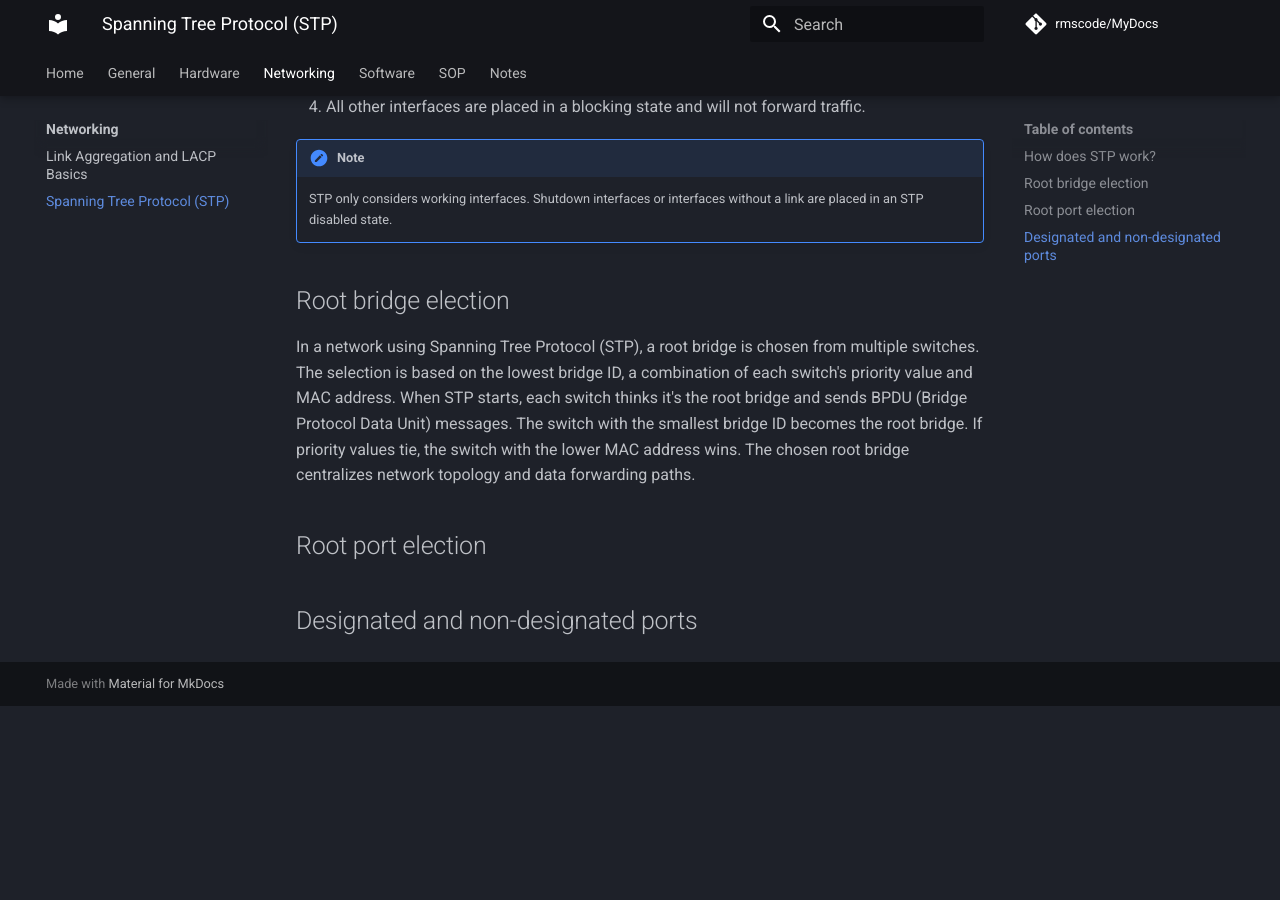
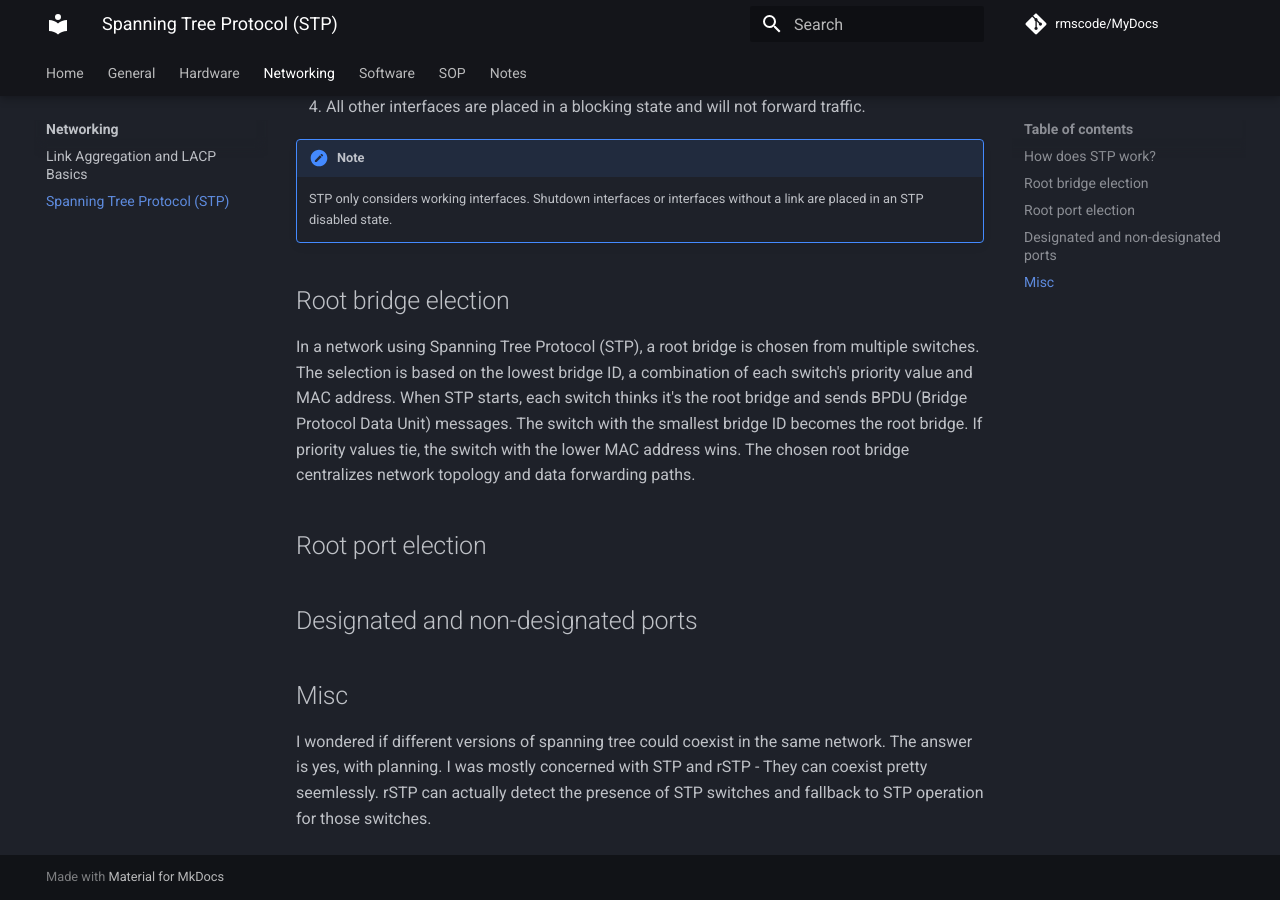
Before and after one commit to rmscode/binary-garden, an MkDocs documentation site: the page built from docs/networking/spanning-tree.md, in a window 1280 px wide and 900 px high, scrolled down 689 px. Built offline with MkDocs 1.6.1 and Material for MkDocs 9.7.7, drawn with Linux system fonts in a browser that asks for light colours; comment, search, counter and statistics services are not loaded; before the commit the page ends 1395 px from its top, so only the background shows below that.

Commit message:
Update spanning-tree.md

```diff
--- a/docs/networking/spanning-tree.md
+++ b/docs/networking/spanning-tree.md
@@ -22,3 +22,7 @@ In a network using Spanning Tree Protocol (STP), a root bridge is chosen from mu
 ## Root port election
 
 ## Designated and non-designated ports
+
+## Misc
+
+I wondered if different versions of spanning tree could coexist in the same network. The answer is yes, with planning. I was mostly concerned with STP and rSTP - They can coexist pretty seemlessly. rSTP can actually detect the presence of STP switches and fallback to STP operation for those switches.
```
